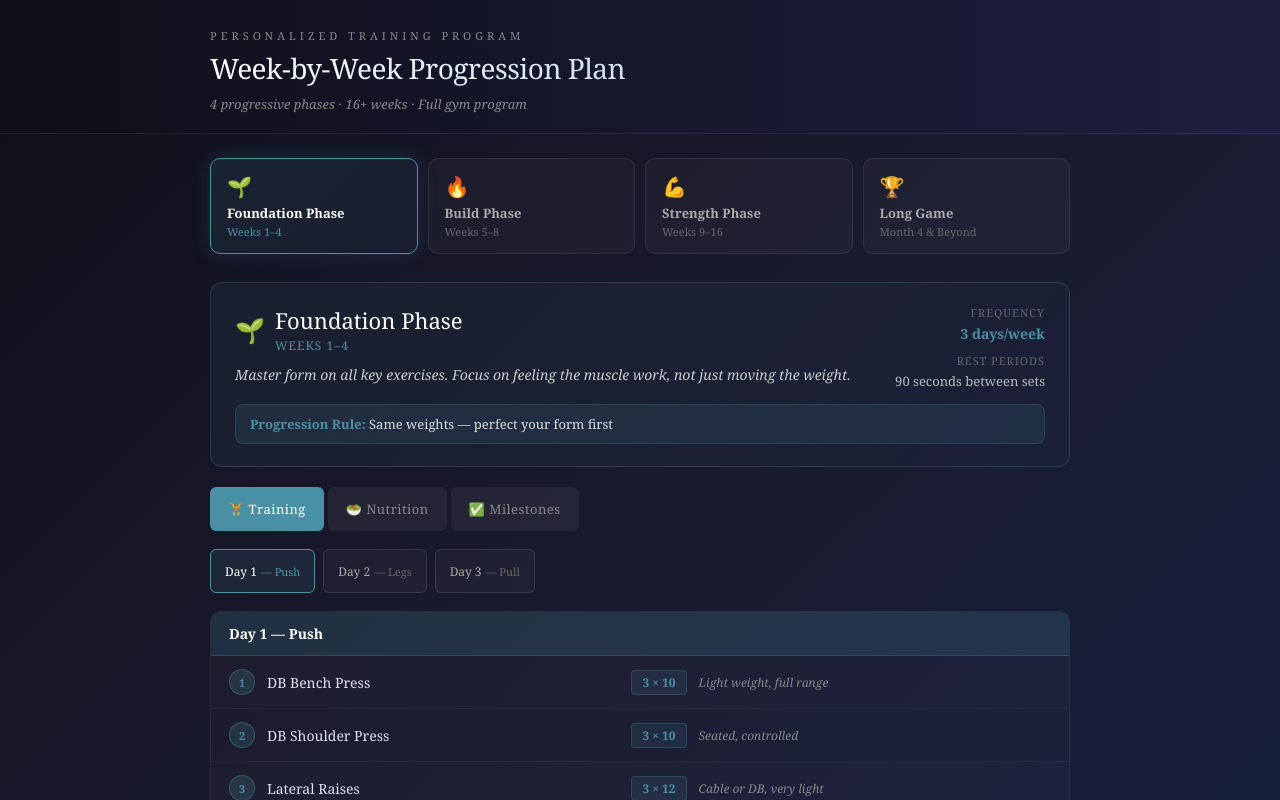
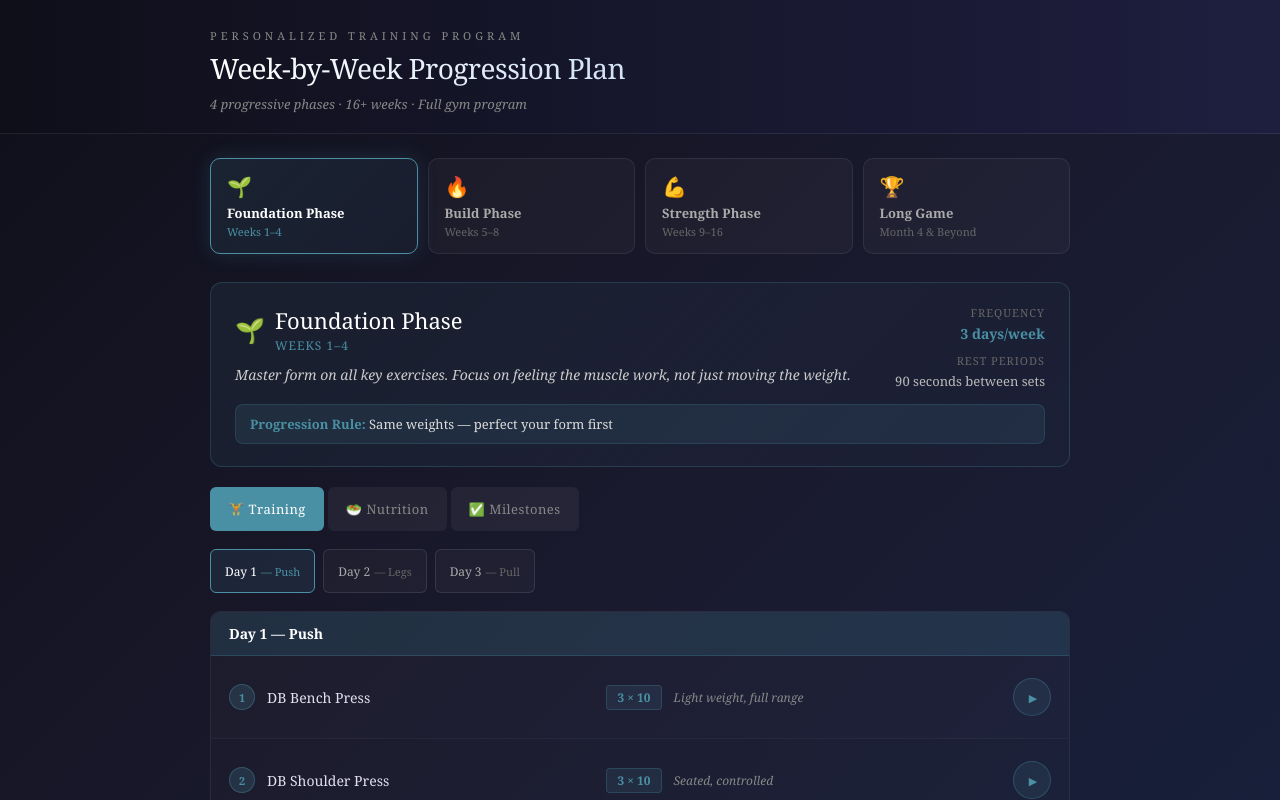
Before and after one commit to Matrixescaper74/t-workout-plan, a React (Vite) app: page / in a window 1280 px wide. Shown: the top 800 px of the page. Built offline with nearby package versions, Linux system fonts and the light colour scheme.

Commit message:
Add tappable YouTube form-video links on every exercise

```diff
--- a/src/App.jsx
+++ b/src/App.jsx
@@ -1,4 +1,9 @@
 import { useState, useEffect } from "react";
+
+function youtubeSearchUrl(exerciseName) {
+  const query = encodeURIComponent(`${exerciseName} proper form technique`);
+  return `https://www.youtube.com/results?search_query=${query}`;
+}
 
 function useIsMobile() {
   const [isMobile, setIsMobile] = useState(
@@ -402,16 +407,24 @@ export default function ProgressionPlan() {
               }}>
                 {phase.training.days[activeDay].day}
               </div>
-              {phase.training.days[activeDay].exercises.map((ex, i) => (
-                <div key={i} style={{
+              {phase.training.days[activeDay].exercises.map((ex, i) => {
+                const isOngoingStrategy = activePhase === 3;
+                const rowStyle = {
                   display: "flex",
                   alignItems: "center",
                   padding: "13px 18px",
+                  minHeight: 56,
                   background: i % 2 === 0 ? "rgba(255,255,255,0.02)" : "rgba(255,255,255,0.01)",
                   borderBottom: i < phase.training.days[activeDay].exercises.length - 1 ? "1px solid rgba(255,255,255,0.04)" : "none",
                   gap: 12,
-                  flexWrap: "wrap"
-                }}>
+                  flexWrap: "wrap",
+                  textDecoration: "none",
+                  color: "inherit",
+                  cursor: isOngoingStrategy ? "default" : "pointer",
+                  transition: "background 0.15s"
+                };
+                const inner = (
+                  <>
                     <div style={{
                       width: 24, height: 24, borderRadius: "50%",
                       background: `${phase.color}33`,
@@ -431,8 +444,37 @@ export default function ProgressionPlan() {
                       {ex.sets}
                     </div>
                     <div style={{ flex: 2, minWidth: 140, fontSize: 12, color: "#888", fontStyle: "italic" }}>{ex.note}</div>
+                    {!isOngoingStrategy && (
+                      <div
+                        aria-label="Watch form video"
+                        style={{
+                          width: 36, height: 36, borderRadius: "50%",
+                          background: `${phase.color}22`,
+                          border: `1px solid ${phase.color}55`,
+                          display: "flex", alignItems: "center", justifyContent: "center",
+                          flexShrink: 0,
+                          marginLeft: "auto"
+                        }}
+                      >
+                        <span style={{ color: phase.color, fontSize: 11, marginLeft: 2 }}>▶</span>
                       </div>
-              ))}
+                    )}
+                  </>
+                );
+                return isOngoingStrategy ? (
+                  <div key={i} style={rowStyle}>{inner}</div>
+                ) : (
+                  <a
+                    key={i}
+                    href={youtubeSearchUrl(ex.name)}
+                    target="_blank"
+                    rel="noopener noreferrer"
+                    style={rowStyle}
+                  >
+                    {inner}
+                  </a>
+                );
+              })}
             </div>
           </div>
         )}
```
Lines whose indentation alone changed are shown as unchanged.
